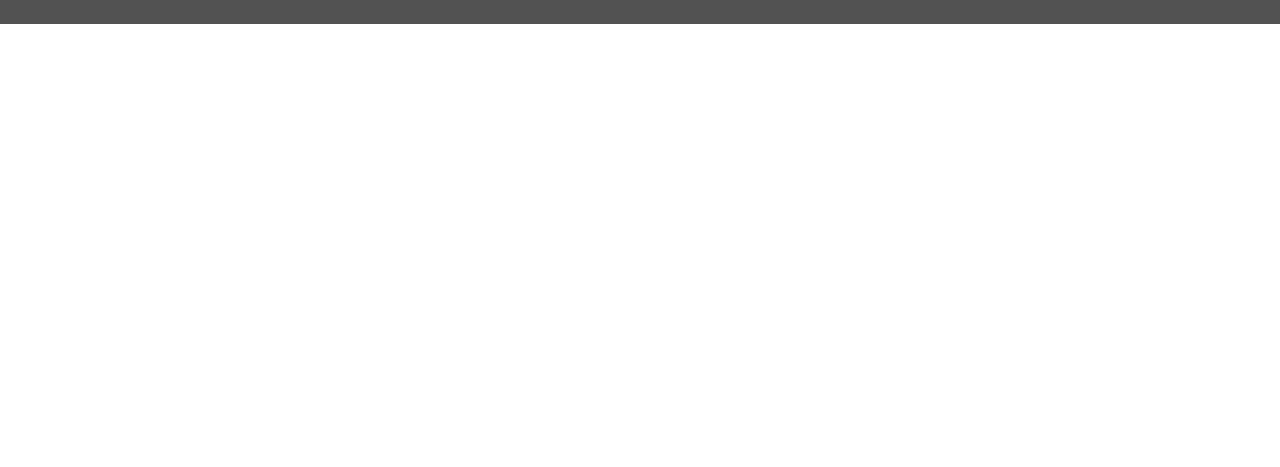
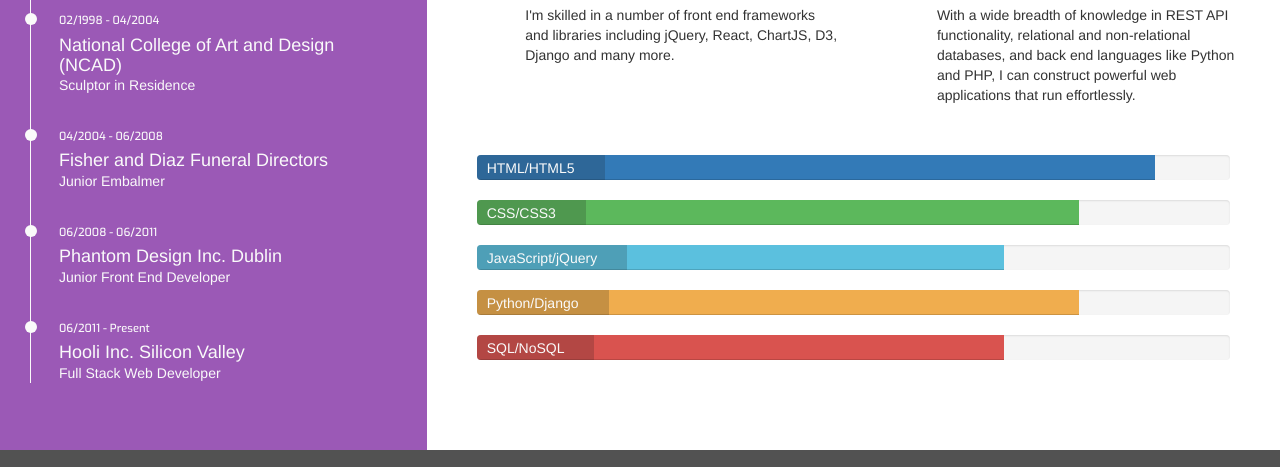
Before and after one commit to ckz8780/ci-ucd-resume, a plain HTML site: page resume.html in a window 1280 px wide. Shown: the part 483-950 px from the top of the page. Before the commit the page ends 800 px from the top, so only its background shows below. Drawn offline with nearby package versions, Linux system fonts and the light colour scheme.

Commit message:
added work history and completed resume page styling

```diff
--- a/assets/css/style.css
+++ b/assets/css/style.css
@@ -11,6 +11,10 @@
 
 .bg-color-personal-info {
     background-color: #f4f4f4;
+}
+
+.bg-color-work-history {
+    background-color: #9b59b6;
 }
 
 .ui-menu-color-home {
@@ -52,6 +56,7 @@ h1, h2, h3, h4 {
     display: table;
 }
 
+.history-heading,
 .section-heading {
     font-family: "Exo", sans-serif;
     font-weight: 300;
@@ -246,6 +251,74 @@ footer .cv-pdf i:hover {
     width: 60%;
 }
 
+/*----------------------------------------------------Work History*/
+
+.timeline-item {
+    padding: 4em 2em 0em 2em;
+    position: relative;
+    color: #fafafa;
+    border-left: 1px solid;
+}
+
+.timeline-item p {
+    padding: 0;
+    margin: 0;
+}
+
+.timeline-item::before {
+    content: attr(dates);
+    position: absolute;
+    left: 2.5em;
+    top: 3em;
+    display: block;
+    font-family: "Exo", sans-serif;
+    font-weight: 500;
+    font-size: .8em;
+    padding: 0;
+    margin: 0;
+}
+
+.timeline-item::after {
+    width: 12px;
+    height: 12px;
+    display: block;
+    top: 2.4em;
+    position: absolute;
+    left: -6px;
+    border-radius: 12px;
+    content: '';
+    background: #fafafa;
+}
+
+.history-heading {
+    color: #fafafa;
+    margin-bottom: 50px;
+}
+
+.history-items {
+    margin-bottom: 30px;
+}
+
+/*----------------------------------------------------Skills*/
+
+.progress {
+    position: relative;
+    height: 25px;
+}
+
+.progress-type {
+    position: absolute;
+    left: 0;
+    font-weight: 400;
+    padding: 3px 30px 2px 10px;
+    color: #fafafa;
+    background-color: rgba(25, 25, 25, 0.2);
+}
+
+.progress-section {
+    margin: 40px 20px;
+}
+
 /*----------------------------------------------------Media Queries*/
 
 @media (min-width: 992px) {
--- a/resume.html
+++ b/resume.html
@@ -29,10 +29,10 @@
 					<div class="row">
 						<ul id="nav" class="list-inline clearfix">
 							<li class="col-xs-6 col-sm-3 ui-menu-color-home menuitem">
-								<a href="#" class="hvr-sweep-to-bottom"><i class="fa fa-home" aria-hidden="true"></i><span>Home</span></a>
+								<a href="index.html" class="hvr-sweep-to-bottom"><i class="fa fa-home" aria-hidden="true"></i><span>Home</span></a>
 							</li>
 							<li class="col-xs-6 col-sm-3 ui-menu-color-resume menuitem">
-								<a href="#" class="hvr-sweep-to-bottom"><i class="fa fa-graduation-cap" aria-hidden="true"></i><span>Resumé</span></a>
+								<a href="resume.html" class="hvr-sweep-to-bottom"><i class="fa fa-graduation-cap" aria-hidden="true"></i><span>Resumé</span></a>
 							</li>
 							<li class="col-xs-6 col-sm-3 ui-menu-color-contact menuitem">
 								<a href="#" class="hvr-sweep-to-bottom"><i class="fa fa-commenting-o" aria-hidden="true"></i><span>Contact</span></a>
@@ -46,7 +46,100 @@
 			</div>
 		</header>
 		<section class="container-fluid">
-
+			<div class="row row-table">
+				<div class="col-xs-12 col-sm-12 col-md-4 bg-color-work-history section-column">
+					<div class="row">
+						<div class="col-md-12">
+							<h3 class="history-heading uppercase">Work History</h3>
+						</div>
+					</div>
+					<div class="history-items">
+						<div class="timeline-item" dates="02/1998 - 04/2004">
+							<h4>National College of Art and Design (NCAD)</h4>
+							<p>Sculptor in Residence</p>
+						</div>
+						<div class="timeline-item" dates="04/2004 - 06/2008">
+							<h4>Fisher and Diaz Funeral Directors</h4>
+							<p>Junior Embalmer</p>
+						</div>
+						<div class="timeline-item" dates="06/2008 - 06/2011">
+							<h4>Phantom Design Inc. Dublin</h4>
+							<p>Junior Front End Developer</p>
+						</div>
+						<div class="timeline-item" dates="06/2011 - Present">
+							<h4>Hooli Inc. Silicon Valley</h4>
+							<p>Full Stack Web Developer</p>
+						</div>
+					</div>
+				</div>
+				<div class="col-xs-12 col-sm-12 col-md-8 bg-color-three-reasons section-column">
+					<div class="row">
+						<div class="col-nd-12">
+							<h3 class="section-heading uppercase">My Skills</h3>
+						</div>
+					</div>
+					<div class="row">
+						<div class="col-xs-10 col-xs-offset-1 col-sm-offset-0 col-sm-4 col-md-6">
+							<div class="row">
+								<div class="col-xs-2 col-sm-2 col-md-2">
+									<i class="three-reasons-icon fa fa-tv" aria-hidden="true"></i>
+								</div>
+								<div class="col-xs-10 col-sm-10">
+									<h4 class="three-reasons-heading uppercase">Front End</h4>
+									<p>
+										I'm skilled in a number of front end frameworks and libraries including jQuery, React, ChartJS, D3, Django and many more.
+									</p>
+								</div>
+							</div>
+						</div>
+						<div class="col-xs-10 col-xs-offset-1 col-sm-offset-0 col-sm-4 col-md-6">
+							<div class="row">
+								<div class="col-xs-2 col-sm-2 col-md-2">
+									<i class="three-reasons-icon fa fa-gears" aria-hidden="true"></i>
+								</div>
+								<div class="col-xs-10 col-sm-10">
+									<h4 class="three-reasons-heading uppercase">Back End</h4>
+									<p>
+										With a wide breadth of knowledge in REST API functionality, relational and non-relational databases, and back end languages like Python and PHP, I can construct powerful web applications that run effortlessly.
+									</p>
+								</div>
+							</div>
+						</div>
+					</div>
+					<div class="row progress-section">
+						<div class="progress">
+							<div class="progress-bar" role="progressbar" aria-valuenow="90" aria-valuemin="0" aria-valuemax="100" style="width: 90%;">
+								<span class="sr-only">90% complate</span>
+							</div>
+							<span class="progress-type">HTML/HTML5</span>
+						</div>
+						<div class="progress">
+							<div class="progress-bar progress-bar-success" role="progressbar" aria-valuenow="80" aria-valuemin="0" aria-valuemax="100" style="width: 80%;">
+								<span class="sr-only">80% complate</span>
+							</div>
+							<span class="progress-type">CSS/CSS3</span>
+						</div>
+						<div class="progress">
+							<div class="progress-bar progress-bar-info" role="progressbar" aria-valuenow="70" aria-valuemin="0" aria-valuemax="100" style="width: 70%;">
+								<span class="sr-only">70% complate</span>
+							</div>
+							<span class="progress-type">JavaScript/jQuery</span>
+						</div>
+						<div class="progress">
+							<div class="progress-bar progress-bar-warning" role="progressbar" aria-valuenow="80" aria-valuemin="0" aria-valuemax="100" style="width: 80%;">
+								<span class="sr-only">80% complate</span>
+							</div>
+							<span class="progress-type">Python/Django</span>
+						</div>
+						<div class="progress">
+							<div class="progress-bar progress-bar-danger" role="progressbar" aria-valuenow="70" aria-valuemin="0" aria-valuemax="100" style="width: 70%;">
+								<span class="sr-only">70% complate</span>
+							</div>
+							<span class="progress-type">SQL/NoSQL</span>
+						</div>
+					</div>
+				</div>
+			</div>
 		</section>
 		<footer class="container-fluid">
 			<div id="footer-details" class="row">
```
Also changed, not shown: index.html (+2 -2 lines).
